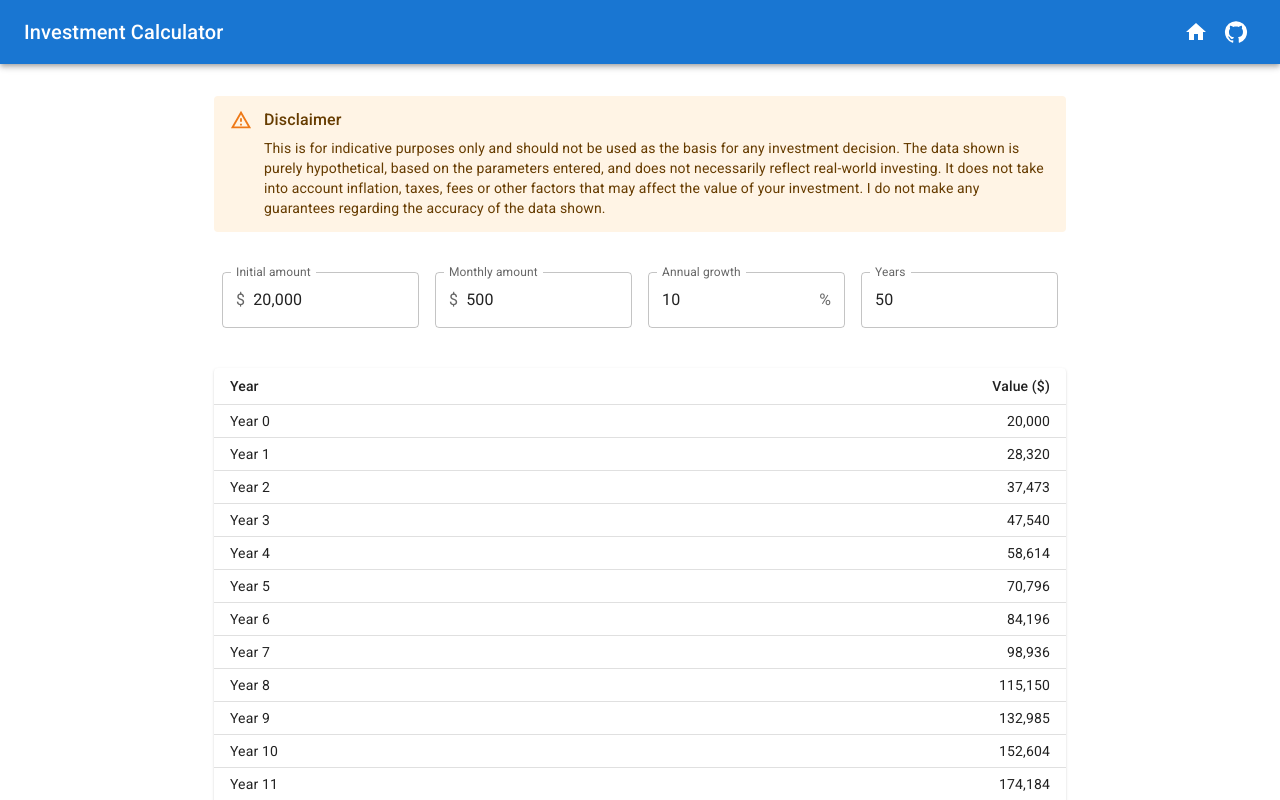
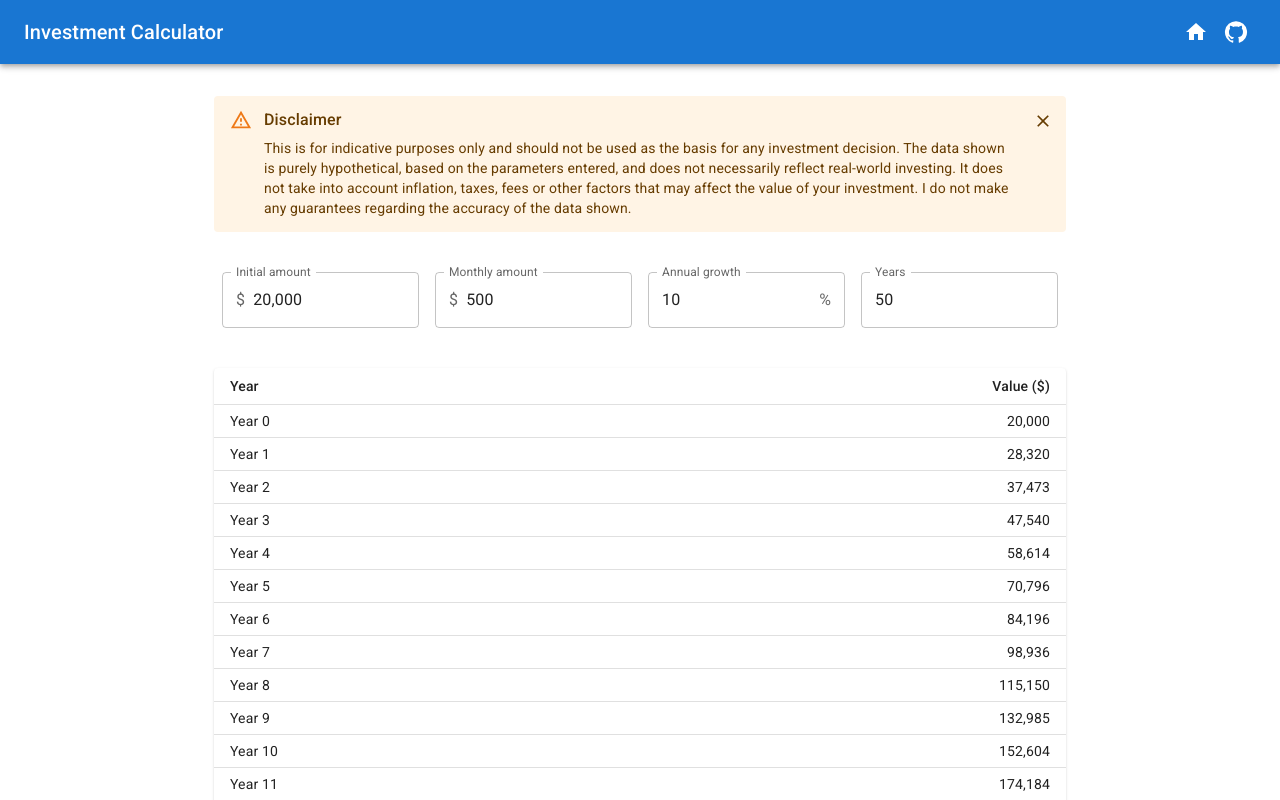
Before and after one commit to Ruben9922/investment-calculator, a React (Vite) app: page / in a window 1280 px wide. Shown: the top 800 px of the page. Built offline with nearby package versions, Linux system fonts and the light colour scheme.

Commit message:
Make alert closeable

```diff
--- a/src/App.tsx
+++ b/src/App.tsx
@@ -2,11 +2,11 @@ import {Box, Container} from "@mui/material";
 import Alert from '@mui/material/Alert';
 import AlertTitle from '@mui/material/AlertTitle';
 import CssBaseline from "@mui/material/CssBaseline";
+import Stack from '@mui/material/Stack';
 import {useState} from "react";
 import Form from "./Form.tsx";
 import Header from "./Header.tsx";
 import Table from "./Table.tsx";
-import Stack from '@mui/material/Stack';
 
 function calculate(initialAmount: number, recurringAmount: number, growth: number, yearCount: number): number[] {
     const multiplier = 1 + growth;
@@ -30,6 +30,7 @@ function App() {
     const [recurringAmountString, setRecurringAmountString] = useState("500");
     const [growthString, setGrowthString] = useState("10");
     const [yearCountString, setYearCountString] = useState("50");
+    const [isAlertShown, setIsAlertShown] = useState(true);
 
     const initialAmount = parseFloat(initialAmountString);
     const recurringAmount = parseFloat(recurringAmountString);
@@ -43,10 +44,12 @@ function App() {
             <Header />
             <Container maxWidth="md" component={Box} padding={4}>
                 <Stack spacing={4}>
-                <Alert severity="warning">
-                    <AlertTitle>Disclaimer</AlertTitle>
-                    This is for indicative purposes only and should not be used as the basis for any investment decision. The data shown is purely hypothetical, based on the parameters entered, and does not necessarily reflect real-world investing. It does not take into account inflation, taxes, fees or other factors that may affect the value of your investment. I do not make any guarantees regarding the accuracy of the data shown.
-                </Alert>
+                    {isAlertShown && (
+                        <Alert severity="warning" onClose={() => setIsAlertShown(false)}>
+                            <AlertTitle>Disclaimer</AlertTitle>
+                            This is for indicative purposes only and should not be used as the basis for any investment decision. The data shown is purely hypothetical, based on the parameters entered, and does not necessarily reflect real-world investing. It does not take into account inflation, taxes, fees or other factors that may affect the value of your investment. I do not make any guarantees regarding the accuracy of the data shown.
+                        </Alert>
+                    )}
 
                 <Form
                     initialAmountString={initialAmountString}
```
